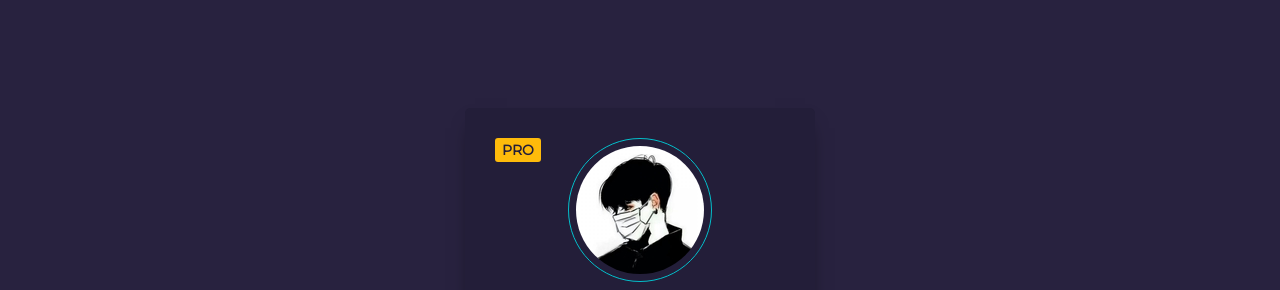
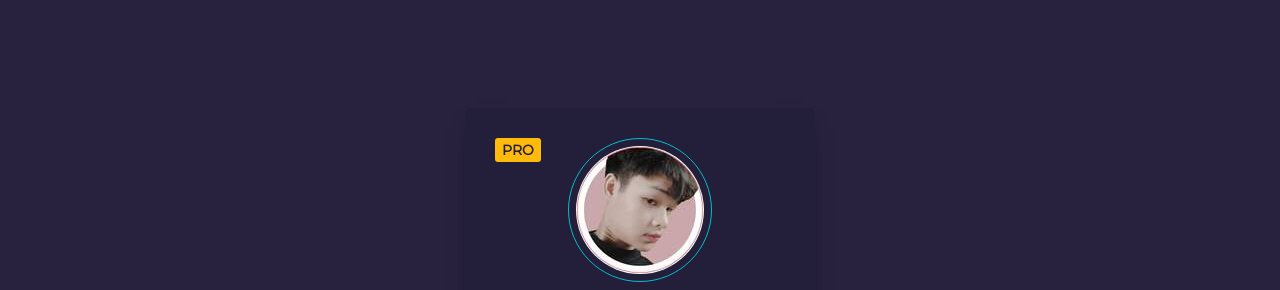
Before and after one commit to ran1st/ran1st.github.io, a plain HTML site: page info/index.html in a window 1280 px wide. Shown: the part 52-342 px from the top of the page. Drawn offline with Linux system fonts and the light colour scheme.

Commit message:
Update index.html

```diff
--- a/info/index.html
+++ b/info/index.html
@@ -10,7 +10,7 @@
 <body>
     <div class="card-container">
         <span class="pro">PRO</span>
-        <img class="round" src="avatar.jpg" alt="user" />
+        <img class="round" src="photo.jpg" alt="user" />
         <h3>Hoàng Đức</h3>
         <h6>Chưa có ny</h6>
         <p>Inbox for me!</p>
```
